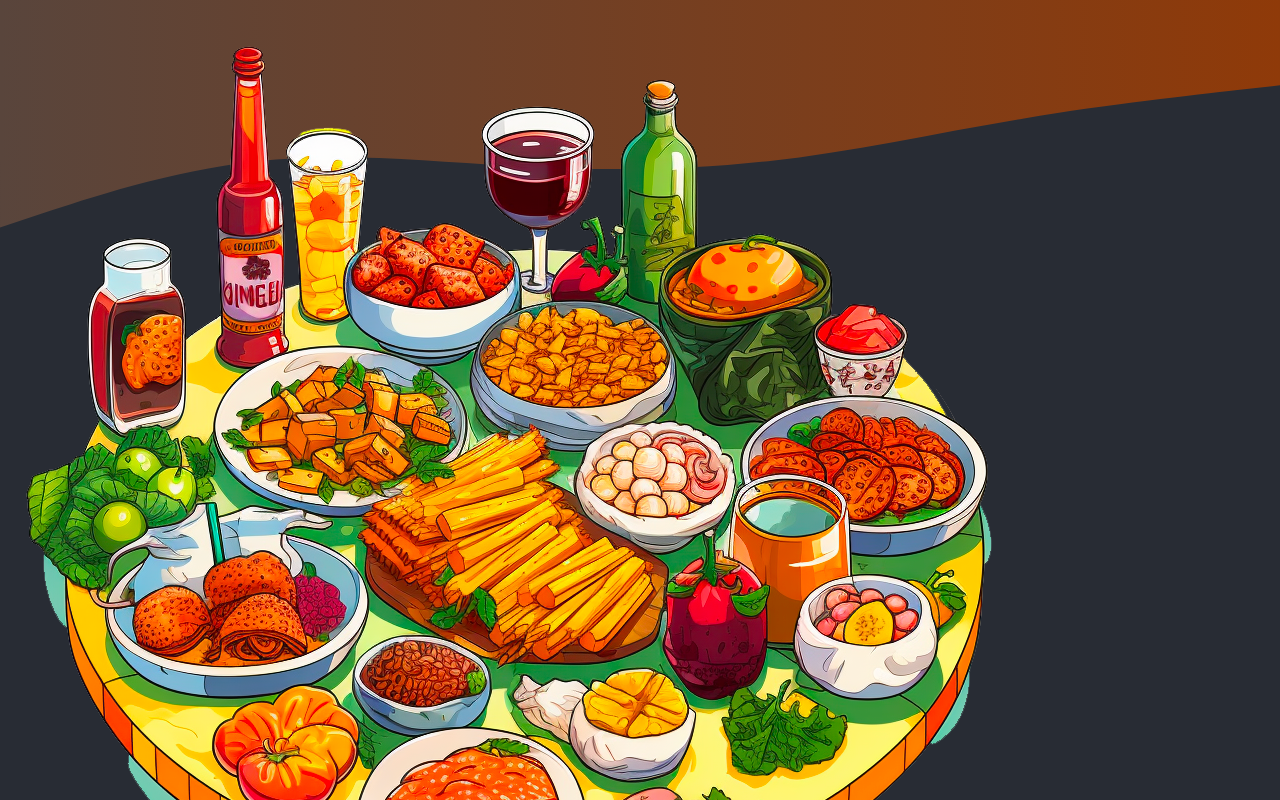
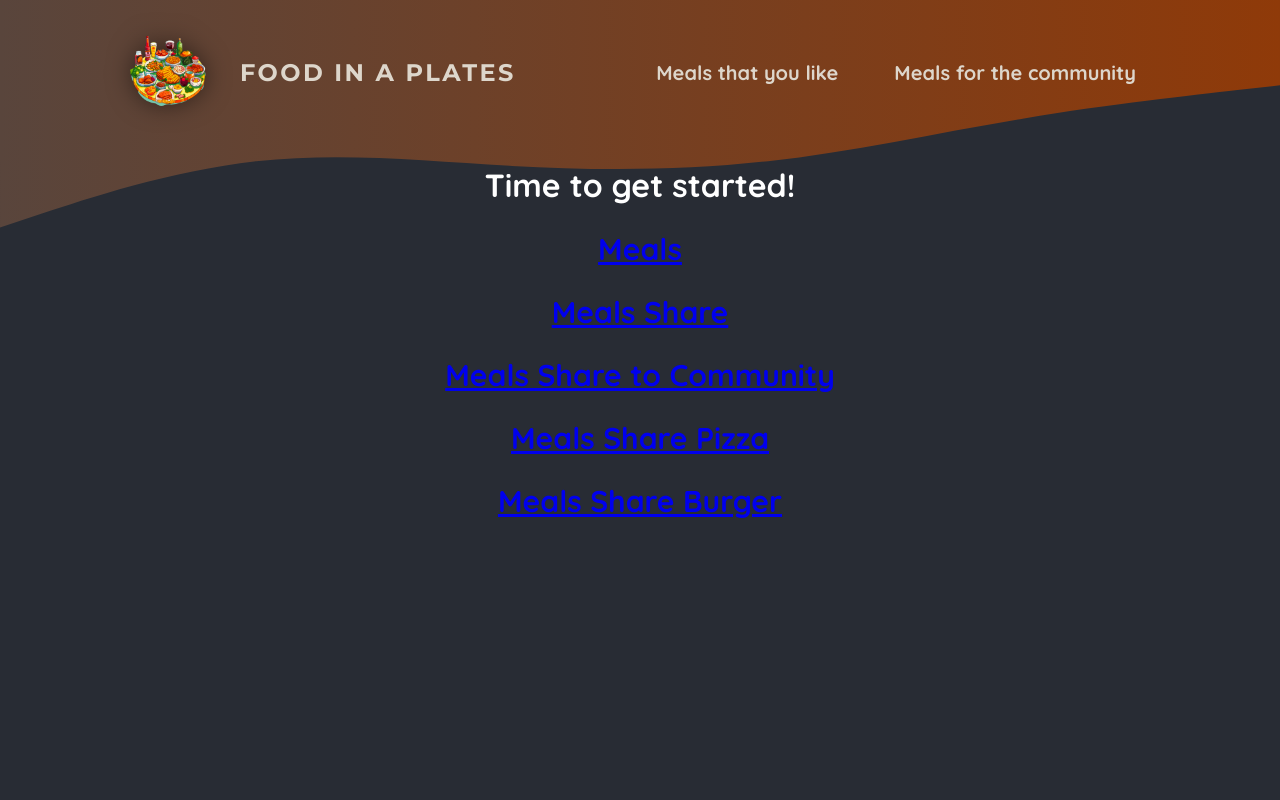
Before and after one commit to akashstha/foodies-starting-apps, a Next.js app: page / in a window 1280 px wide. Shown: the top 800 px of the page. Built offline with nearby package versions, Linux system fonts and the light colour scheme.

Commit message:
Image Optimization and css.modules classes

```diff
--- a/components/MainHeader.js
+++ b/components/MainHeader.js
@@ -1,14 +1,16 @@
 import imagesFood from "@/assets/logo.png";
+import Image from "next/image";
 import Link from "next/link";
+import styles from "./MainHeader.module.css";
 
 const MainHeader = () =>{
     return(
-        <header>
-            <Link href="/">
-            <img src ={imagesFood.src} alt = "Food on the paltes"/>
+        <header className={styles.header}>
+            <Link href="/" className={styles.logo}>
+            <Image src ={imagesFood} alt = "Food on the paltes" priority/>
             Food in a plates</Link>
 
-            <nav>
+            <nav className={styles.nav}>
                 <ul>
                     <li>
                         <Link href="/meals">Meals that you like</Link>
--- /dev/null
+++ b/components/MainHeader.module.css
@@ -0,0 +1,68 @@
+
+.header {
+    display: flex;
+    justify-content: space-between;
+    align-items: center;
+    padding: 2rem 1rem;
+  }
+
+  @media (min-width: 768px) {
+    .header {
+      padding: 2rem 10%;
+    }
+  }
+
+  .nav ul {
+    list-style: none;
+    margin: 0;
+    padding: 0;
+    display: flex;
+    gap: 1.5rem;
+    /* font-family: 'Montserrat', sans-serif; */
+    font-size: 1.25rem;
+  }
+
+  .nav a {
+    text-decoration: none;
+    color: #ddd6cb;
+    font-weight: bold;
+    padding: 0.5rem 1rem;
+    border-radius: 0.5rem;
+  }
+
+  .nav a:hover,
+  .nav a:active {
+    background: linear-gradient(90deg, #ff8a05, #f9b331);
+    background-clip: text;
+    -webkit-background-clip: text;
+    -webkit-text-fill-color: transparent;
+    text-shadow: 0 0 18px rgba(248, 190, 42, 0.8);
+  }
+
+  .active {
+    background: linear-gradient(90deg, #ff8a05, #f9b331);
+    background-clip: text;
+    -webkit-background-clip: text;
+    -webkit-text-fill-color: transparent;
+  }
+
+  .logo {
+    display: flex;
+    align-items: center;
+    justify-content: center;
+    gap: 2rem;
+    text-decoration: none;
+    color: #ddd6cb;
+    font-weight: bold;
+    font-family: 'Montserrat', sans-serif;
+    letter-spacing: 0.15rem;
+    text-transform: uppercase;
+    font-size: 1.5rem;
+  }
+
+  .logo img {
+    width: 5rem;
+    height: 5rem;
+    object-fit: contain;
+    filter: drop-shadow(0 0 0.75rem rgba(0, 0, 0, 0.5));
+  }
```
